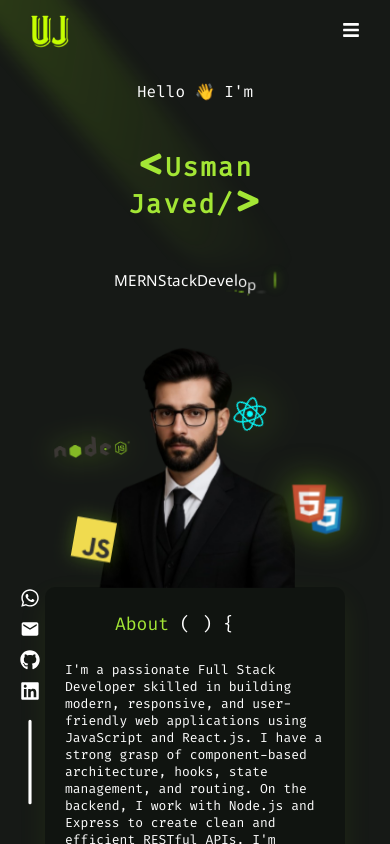
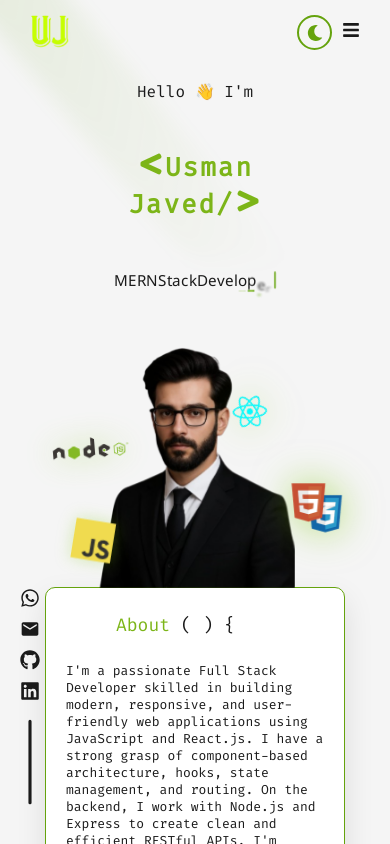
Before and after one commit to Usman-Javed-07/Usman-Portfolio, a React (Vite) app: page / in a window 390 px wide. Shown: the top 844 px of the page. Built offline with nearby package versions, Linux system fonts and the light colour scheme.

Commit message:
add light dark mode

```diff
--- a/src/App.css
+++ b/src/App.css
@@ -2,6 +2,12 @@ body {
   max-width: 1800px;
   margin: 0 auto;
 }
+.navbar-actions {
+  display: flex;
+  align-items: center;
+  gap: 15px;
+}
+
 .menu-toggle {
   display: none;
   font-size: 24px;
@@ -27,7 +33,7 @@ body {
 }
 .navbar-links a {
   text-decoration: none;
-  color: #fff;
+  color: var(--text-primary);
   transition: color 0.3s ease, transform 0.5s ease;
   display: flex;
   align-items: center;
@@ -35,7 +41,7 @@ body {
   gap: 5px;
 }
 .navbar-links a:hover {
-  color: #84cc16;
+  color: var(--accent-primary);
   transform: translateY(-3px);
 }
 .resume {
@@ -43,11 +49,11 @@ body {
   align-items: center;
   gap: 6px;
   transition: color 0.3s;
-  color: #84cc16 !important;
+  color: var(--accent-primary) !important;
   font-size: 18px !important;
 }
 .resume:hover {
-  color: #98f807 !important;
+  color: var(--accent-secondary) !important;
 }
 .arrow {
   transition: transform 0.3s ease;
@@ -86,18 +92,30 @@ body {
 
 }
 
+[data-theme="light"] .navbar::before {
+  background: linear-gradient(
+    135deg,
+    rgba(101, 163, 13, 0.15),
+    rgba(101, 163, 13, 0)
+  );
+}
+
 @media (max-width: 700px) {
   .menu-toggle {
     display: block;
-    color: #fff;
+    color: var(--text-primary);
     font-size: 18px;
+  }
+
+  .navbar-actions {
+    gap: 10px;
   }
 
   .navbar-links {
     position: absolute;
     top: 60px;
     right: 20px;
-    background: #2227224e;
+    background: var(--navbar-mobile-bg);
     flex-direction: column;
     gap: 10px;
     padding: 10px 20px;
@@ -178,12 +196,13 @@ body {
   margin-top: 30px;
 }
 .hero-content {
-  color: #fff;
+  color: var(--text-primary);
 }
 .code-icon {
   position: relative;
   top: 2px;
   font-size: 28px;
+  color: var(--accent-secondary);
 }
 .header-para {
   font-size: 22px;
@@ -191,7 +210,7 @@ body {
 .header-heading {
   font-size: 36px;
   letter-spacing: 2px;
-  color: #a3e635;
+  color: var(--accent-secondary);
   font-weight: bold;
 }
 @media screen and (max-width: 500px) {
@@ -227,18 +246,18 @@ body {
 
 .sidebar-links a {
   text-decoration: none;
-  color: #fff;
+  color: var(--text-primary);
   transition: color 0.3s ease, transform 0.5s ease;
   display: inline-block;
 }
 
 .sidebar-links a:hover {
-  color: #84cc16;
+  color: var(--accent-primary);
   transform: translateY(-3px);
 }
 
 .icon-bar {
-  color: #fff;
+  color: var(--text-primary);
   font-size: 100px;
   margin-left: -40px;
 }
@@ -500,7 +519,7 @@ body {
 }
 
 .main-content {
-  color: #fff;
+  color: var(--text-primary);
   margin-top: 90px;
   padding: 100px;
 }
@@ -511,23 +530,27 @@ body {
 
 }
 .about {
-  background-color: #101410;
+  background-color: var(--bg-secondary);
   padding: 30px;
   border-radius: 10px;
-  box-shadow: 0 12px 30px rgba(131, 204, 22, 0.081);
+  box-shadow: 0 12px 30px var(--shadow-color);
+}
+
+[data-theme="light"] .about {
+  border: 1px solid var(--accent-primary);
 }
 .about-heading {
   font-weight: 500;
 }
 .text-about {
-  color: #a3e635;
+  color: var(--accent-secondary);
 }
 .about-para {
   font-size: 16px;
   padding: 40px 180px 0px 180px;
 }
 .aboutwork-para {
-  color: #a3e635;
+  color: var(--accent-secondary);
   font-size: 16px;
   padding: 0px 180px;
 }
@@ -547,14 +570,14 @@ body {
   margin-top: 40px;
 }
 .my-accounts ul a {
-  color: #fff;
+  color: var(--text-primary);
   font-size: 24px;
   transition: color 0.3s ease, transform 0.5s ease !important;
   display: inline-block;
 }
 
 .my-accounts ul a:hover {
-  color: #84cc16;
+  color: var(--accent-primary);
   transform: translateY(-3px);
 }
 
@@ -628,7 +651,7 @@ body {
 }
 
 .work-companies {
-  color: #fff;
+  color: var(--text-primary);
   font-size: 18px;
   text-align: center;
   margin-bottom: 30px;
@@ -690,6 +713,15 @@ body {
   opacity: 0.9;
 }
 
+[data-theme="light"] .company-logo img {
+  filter: brightness(0) saturate(100%) invert(20%) sepia(10%) saturate(300%);
+  background: rgba(0, 0, 0, 0.08);
+  padding: 15px;
+  border-radius: 10px;
+  box-shadow: 0 2px 8px rgba(0, 0, 0, 0.1);
+  border: 1px solid var(--accent-primary);
+}
+
 .company-logo img:hover {
   transform: scale(1.15);
   opacity: 1;
@@ -728,7 +760,7 @@ body {
   margin-left: 60px;
 }
 .projects {
-  color: #fff;
+  color: var(--text-primary);
 }
 .project-grid {
   display: grid;
@@ -749,14 +781,22 @@ body {
   }
 }
 .project-card {
-  background-color: #101410;
+  background-color: var(--bg-secondary);
   padding: 20px;
   border-radius: 10px;
-  box-shadow: 0 12px 30px rgba(131, 204, 22, 0.081);
+  box-shadow: 0 12px 30px var(--shadow-color);
+}
+
+[data-theme="light"] .project-card {
+  border: 1px solid var(--accent-primary);
 }
 .project-card img {
   width: 110px;
   height: auto;
+}
+
+[data-theme="light"] .project-card img {
+  filter: brightness(0) saturate(100%) invert(25%) sepia(8%) saturate(400%);
 }
 .project-card h4 {
   margin-top: -20px;
@@ -765,7 +805,7 @@ body {
   text-decoration: none;
   /* position: relative;
   top: -10px; */
-  color: #3b82f6;
+  color: var(--link-color);
   font-size: 0.9rem;
 }
 .project-card a:hover {
@@ -773,7 +813,7 @@ body {
 }
 .project-card p {
   font-size: 14px;
-  color: #d1d5db;
+  color: var(--text-secondary);
   margin-top: 3px;
 }
 @media screen and (max-width: 450px) {
@@ -855,7 +895,7 @@ body {
   margin-bottom: 12px;
   position: relative;
   padding-left: 25px;
-  color: #fff;
+  color: var(--text-primary);
   font-size: 14px;
 }
 @media screen and (max-width:450px) {
@@ -869,7 +909,7 @@ body {
   position: absolute;
   left: 0;
   top: 0;
-  color: #84cc16;
+  color: var(--accent-primary);
   font-size: 24px;
   line-height: 1;
 }
@@ -889,14 +929,19 @@ body {
   height: auto;
   margin-right: 10px;
 }
+
+[data-theme="light"] .company-logo--img img {
+  filter: brightness(0) saturate(100%) invert(25%) sepia(8%) saturate(400%);
+}
+
 .work-months h4 {
-  color: #fff;
+  color: var(--text-primary);
   margin-top: -5px;
   font-weight: 600;
   font-size: 18px;
 }
 .work-months p {
-  color:  #d1d5db;
+  color: var(--text-secondary);
   font-size: 12px;
 }
 .experience-container {
@@ -909,13 +954,25 @@ body {
 
 }
 .experience-card {
-  background-color: #101410;
+  background-color: var(--bg-secondary);
   padding: 20px;
   border-radius: 10px;
-  box-shadow: 0 12px 30px rgba(131, 204, 22, 0.081);
+  box-shadow: 0 12px 30px var(--shadow-color);
   margin-bottom: 20px;
 
 }
+
+[data-theme="light"] .experience-card {
+  border: 1px solid var(--accent-primary);
+}
+
+.closing-bracket {
+  font-size: 24px;
+  font-weight: 500;
+  margin-left: 5px;
+  color: var(--text-primary);
+}
+
 .toggle-btn {
   margin-left: 25px;
 }
@@ -926,7 +983,7 @@ body {
   display: flex;
   align-items: center;
   justify-content: center;
-  color: #fff;
+  color: var(--text-primary);
   flex-direction: column;
   text-align: center;
   padding: 0 40px;
@@ -937,7 +994,13 @@ body {
 }
 .footer-content p {
   font-size: 14px;
+  color: var(--text-primary);
 }
+
+[data-theme="light"] .footer-content p {
+  color: var(--text-primary);
+}
+
 @media screen and (max-width:450px) {
   .footer-content p  {
     font-size: 8px;
@@ -947,7 +1010,7 @@ body {
   }
 }
 .footer-highlight {
- color: #84cc16;
+ color: var(--accent-primary);
 }
 
 
@@ -957,8 +1020,8 @@ body {
   right: 20px;
   width: 35px;
   height: 35px;
-  background: #fff;
-  color: #222;
+  background: var(--scroll-btn-bg);
+  color: var(--scroll-btn-color);
   border: none;
   border-radius: 50%;
   font-size: 20px;
@@ -971,7 +1034,7 @@ body {
   justify-content: center;
 }
 .scroll-to-top:hover {
-  background: #ffffffd7;
+  opacity: 0.8;
 }
 
 .sidebar-link-text {
@@ -1013,7 +1076,7 @@ body {
   top: -194px;
   left: 35%;
   transform: translateX(-50%);
-  background: #588b05;
+  background: var(--accent-primary);
   color: #fff;
   padding: 10px;
   border-radius: 8px;
@@ -1021,6 +1084,13 @@ body {
   font-size: 12px;
   box-shadow: 0 4px 10px rgba(0,0,0,0.3);
   z-index: 9999;
+}
+
+[data-theme="light"] .tooltip-box {
+  background: var(--bg-secondary);
+  color: var(--text-primary);
+  border: 1px solid var(--accent-primary);
+  box-shadow: 0 4px 10px rgba(0,0,0,0.15);
 }
 @media screen and (max-width: 1024px) {
   .tooltip-box {
@@ -1073,11 +1143,17 @@ body {
   transform: translateX(-50%) rotate(45deg);
   width: 12px;
   height: 12px;
-  background: #fff;
+  background: var(--accent-primary);
+}
+
+[data-theme="light"] .tooltip-box::after {
+  background: var(--bg-secondary);
+  border-right: 1px solid var(--accent-primary);
+  border-bottom: 1px solid var(--accent-primary);
 }
 
 .modal-close-btn {
-  background: #588b05;
+  background: var(--accent-primary);
   color: #fff;
   border: none;
   border-radius: 8px;
@@ -1089,3 +1165,9 @@ body {
   position: relative;
   left: -10px;
 }
+
+[data-theme="light"] .modal-close-btn {
+  background: var(--bg-secondary);
+  color: var(--accent-primary);
+  border: 1px solid var(--accent-primary);
+}
--- a/src/App.jsx
+++ b/src/App.jsx
@@ -9,10 +9,11 @@ import Experience from "./components/sections/Experience";
 import Companies from "./components/sections/Companies";
 import ScrollToTop from "./components/common/ScrollToTop";
 import PageLoader from "./components/common/PageLoader";
+import { ThemeProvider } from "./context/ThemeContext";
 
 function App() {
   return (
-    <>
+    <ThemeProvider>
       <PageLoader />
       <Header />
 
@@ -26,7 +27,7 @@ function App() {
       <Skills />
       <Experience />
       <Footer />
-    </>
+    </ThemeProvider>
   );
 }
 
--- /dev/null
+++ b/src/components/common/ThemeToggle.css
@@ -0,0 +1,39 @@
+.theme-toggle {
+  background: transparent;
+  border: 2px solid var(--accent-primary);
+  border-radius: 50%;
+  width: 40px;
+  height: 40px;
+  display: flex;
+  align-items: center;
+  justify-content: center;
+  cursor: pointer;
+  transition: all 0.3s ease;
+  color: var(--accent-primary);
+  padding: 0;
+  position: relative;
+}
+
+.theme-toggle:hover {
+  background: var(--accent-primary);
+  color: var(--bg-primary);
+  transform: rotate(180deg);
+}
+
+.theme-icon {
+  font-size: 18px;
+  display: flex;
+  align-items: center;
+  justify-content: center;
+}
+
+@media screen and (max-width: 700px) {
+  .theme-toggle {
+    width: 35px;
+    height: 35px;
+  }
+
+  .theme-icon {
+    font-size: 16px;
+  }
+}
--- /dev/null
+++ b/src/components/common/ThemeToggle.jsx
@@ -0,0 +1,19 @@
+import { useTheme } from "../../context/ThemeContext";
+import { FaSun, FaMoon } from "react-icons/fa";
+import "./ThemeToggle.css";
+
+const ThemeToggle = () => {
+  const { theme, toggleTheme } = useTheme();
+
+  return (
+    <button
+      className="theme-toggle"
+      onClick={toggleTheme}
+      aria-label="Toggle theme"
+    >
+      {theme === "dark" ? <FaSun className="theme-icon" /> : <FaMoon className="theme-icon" />}
+    </button>
+  );
+};
+
+export default ThemeToggle;
--- a/src/components/common/Typewriter.css
+++ b/src/components/common/Typewriter.css
@@ -34,16 +34,16 @@
   height: 2px;
   background: linear-gradient(90deg,
     transparent 0%,
-    rgba(132, 204, 22, 0.6) 20%,
-    rgba(163, 230, 53, 0.8) 50%,
-    rgba(132, 204, 22, 0.6) 80%,
+    var(--accent-primary) 20%,
+    var(--accent-secondary) 50%,
+    var(--accent-primary) 80%,
     transparent 100%
   );
   transform: scaleX(0);
   transform-origin: left;
   animation: underlineSlide 0.4s cubic-bezier(0.4, 0, 0.2, 1) forwards;
   animation-delay: inherit;
-  opacity: 0;
+  opacity: 0.6;
 }
 
 @keyframes charAppear {
@@ -82,61 +82,12 @@
   display: inline-block;
   width: 3px;
   height: 1.1em;
-  background: linear-gradient(
-    180deg,
-    rgba(132, 204, 22, 0.2) 0%,
-    rgba(132, 204, 22, 1) 20%,
-    rgba(163, 230, 53, 1) 50%,
-    rgba(132, 204, 22, 1) 80%,
-    rgba(132, 204, 22, 0.2) 100%
-  );
+  background: var(--accent-primary);
   margin-left: 3px;
   border-radius: 2px;
   position: relative;
-  animation: cursorBlink 1.2s cubic-bezier(0.4, 0, 0.6, 1) infinite,
-             cursorPulse 2s ease-in-out infinite;
-  box-shadow:
-    0 0 10px rgba(132, 204, 22, 0.6),
-    0 0 20px rgba(132, 204, 22, 0.4),
-    0 0 30px rgba(132, 204, 22, 0.2);
+  animation: cursorBlink 1.2s cubic-bezier(0.4, 0, 0.6, 1) infinite;
   transform-origin: center;
-}
-
-.typewriter-cursor::before {
-  content: '';
-  position: absolute;
-  top: -4px;
-  left: -4px;
-  right: -4px;
-  bottom: -4px;
-  background: radial-gradient(
-    circle,
-    rgba(132, 204, 22, 0.4) 0%,
-    rgba(163, 230, 53, 0.2) 40%,
-    transparent 70%
-  );
-  border-radius: 50%;
-  animation: glowPulse 2s ease-in-out infinite;
-  z-index: -1;
-}
-
-.typewriter-cursor::after {
-  content: '';
-  position: absolute;
-  top: 50%;
-  left: 50%;
-  width: 20px;
-  height: 20px;
-  background: radial-gradient(
-    circle,
-    rgba(163, 230, 53, 0.6) 0%,
-    rgba(132, 204, 22, 0.3) 30%,
-    transparent 70%
-  );
-  border-radius: 50%;
-  transform: translate(-50%, -50%);
-  animation: ripple 2s ease-out infinite;
-  z-index: -2;
 }
 
 .typewriter-cursor.paused {
@@ -216,15 +167,9 @@
 
 /* Hover effect on the entire typewriter */
 .typewriter-wrapper:hover .typewriter-char {
-  text-shadow: 0 0 8px rgba(132, 204, 22, 0.3);
+  text-shadow: 0 0 8px var(--accent-primary);
 }
 
-.typewriter-wrapper:hover .typewriter-cursor {
-  box-shadow:
-    0 0 15px rgba(132, 204, 22, 0.8),
-    0 0 25px rgba(132, 204, 22, 0.5),
-    0 0 35px rgba(132, 204, 22, 0.3);
-}
 
 /* Mobile responsive */
 @media (max-width: 768px) {
--- a/src/components/layout/Navbar.jsx
+++ b/src/components/layout/Navbar.jsx
@@ -2,6 +2,7 @@ import { useState } from "react";
 import { FaBars, FaTimes, FaLongArrowAltRight } from "react-icons/fa";
 import SocialLinks from "../ui/SocialLinks";
 import OptimizedImage from "../common/OptimizedImage";
+import ThemeToggle from "../common/ThemeToggle";
 
 const Navbar = () => {
   const [menuOpen, setMenuOpen] = useState(false);
@@ -14,8 +15,11 @@ const Navbar = () => {
         </a>
       </div>
 
-      <div className="menu-toggle" onClick={() => setMenuOpen(!menuOpen)}>
-        {menuOpen ? <FaTimes /> : <FaBars />}
+      <div className="navbar-actions">
+        <ThemeToggle />
+        <div className="menu-toggle" onClick={() => setMenuOpen(!menuOpen)}>
+          {menuOpen ? <FaTimes /> : <FaBars />}
+        </div>
       </div>
 
       <ul className={`navbar-links ${menuOpen ? "active" : ""}`}>
--- a/src/components/sections/Projects.jsx
+++ b/src/components/sections/Projects.jsx
@@ -43,7 +43,7 @@ const Projects = () => {
               </a>
             </div>
           )}
-          <p style={{ fontSize: "24px", fontWeight: 500, marginLeft: "50px" }}>
+          <p className="closing-bracket" style={{ marginLeft: "50px" }}>
             {"}"}
           </p>
         </section>
--- /dev/null
+++ b/src/context/ThemeContext.jsx
@@ -0,0 +1,36 @@
+import { createContext, useContext, useEffect, useState } from "react";
+
+const ThemeContext = createContext();
+
+export const useTheme = () => {
+  const context = useContext(ThemeContext);
+  if (!context) {
+    throw new Error("useTheme must be used within ThemeProvider");
+  }
+  return context;
+};
+
+export const ThemeProvider = ({ children }) => {
+  const [theme, setTheme] = useState(() => {
+    // Get theme from localStorage or default to 'light'
+    const savedTheme = localStorage.getItem("theme");
+    return savedTheme || "light";
+  });
+
+  useEffect(() => {
+    // Apply theme to document root
+    document.documentElement.setAttribute("data-theme", theme);
+    // Save to localStorage
+    localStorage.setItem("theme", theme);
+  }, [theme]);
+
+  const toggleTheme = () => {
+    setTheme((prevTheme) => (prevTheme === "dark" ? "light" : "dark"));
+  };
+
+  return (
+    <ThemeContext.Provider value={{ theme, toggleTheme }}>
+      {children}
+    </ThemeContext.Provider>
+  );
+};
--- a/src/index.css
+++ b/src/index.css
@@ -1,4 +1,38 @@
 :root {
   font-family: 'Fira Code', monospace;
-  background-color: #161916;
 }
+
+/* Dark theme (default) */
+[data-theme="dark"] {
+  --bg-primary: #161916;
+  --bg-secondary: #101410;
+  --text-primary: #fff;
+  --text-secondary: #d1d5db;
+  --accent-primary: #84cc16;
+  --accent-secondary: #a3e635;
+  --shadow-color: rgba(131, 204, 22, 0.081);
+  --navbar-mobile-bg: #2227224e;
+  --scroll-btn-bg: #fff;
+  --scroll-btn-color: #222;
+  --link-color: #3b82f6;
+}
+
+/* Light theme */
+[data-theme="light"] {
+  --bg-primary: #f5f5f5;
+  --bg-secondary: #ffffff;
+  --text-primary: #1a1a1a;
+  --text-secondary: #4b5563;
+  --accent-primary: #65a30d;
+  --accent-secondary: #7cb518;
+  --shadow-color: rgba(0, 0, 0, 0.1);
+  --navbar-mobile-bg: rgba(255, 255, 255, 0.95);
+  --scroll-btn-bg: #1a1a1a;
+  --scroll-btn-color: #fff;
+  --link-color: #2563eb;
+}
+
+body {
+  background-color: var(--bg-primary);
+  transition: background-color 0.3s ease, color 0.3s ease;
+}
```
Also changed, not shown: src/components/sections/Experience.jsx (+1 -8 lines).
